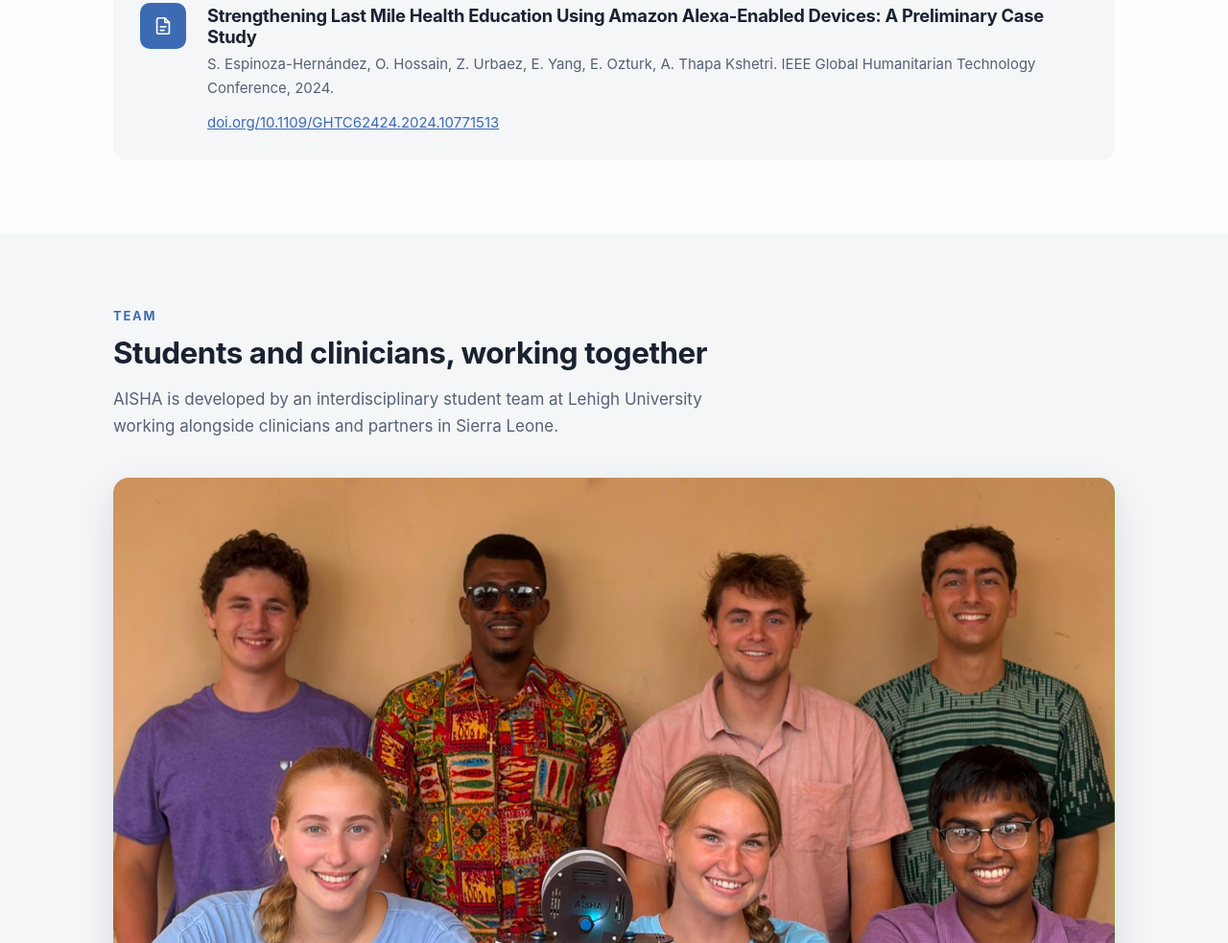
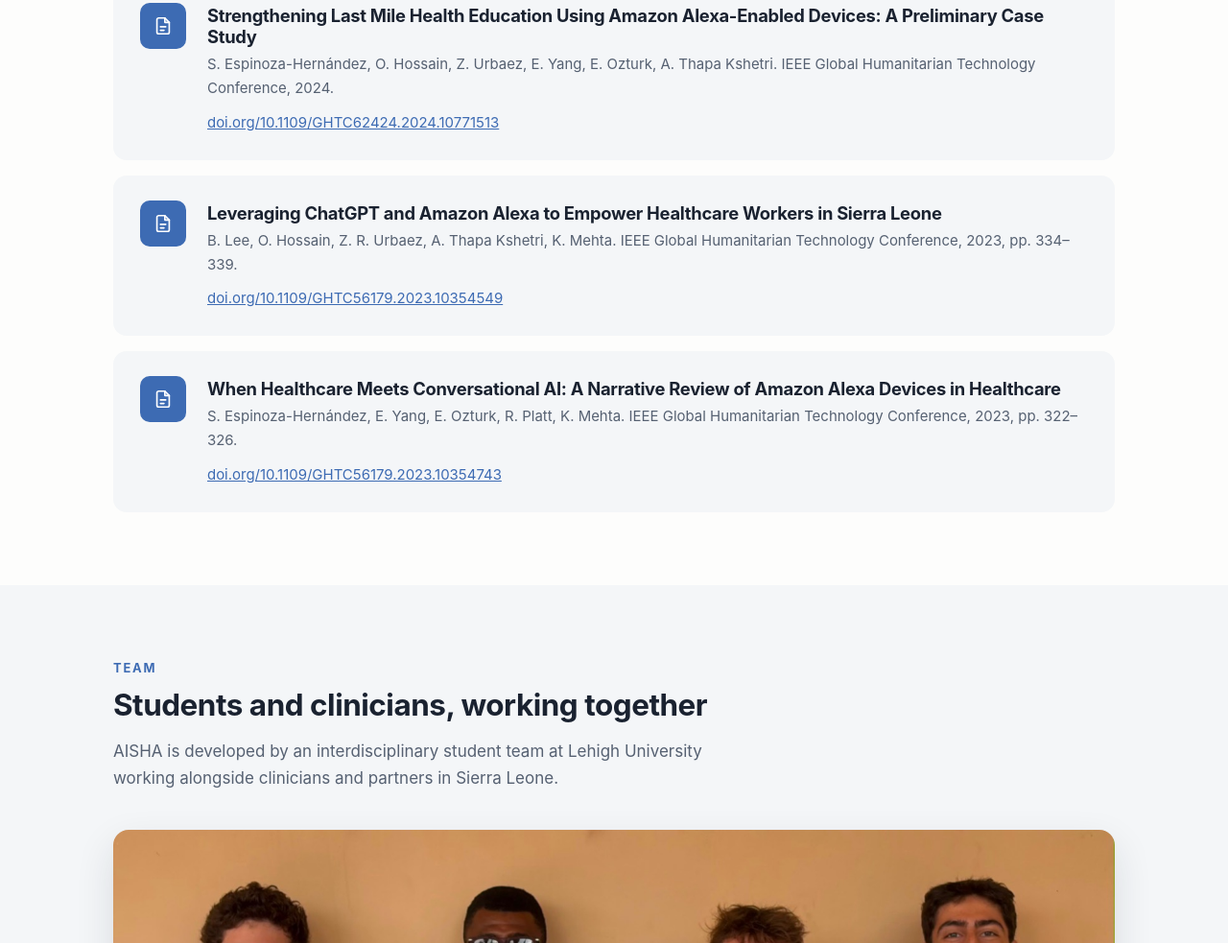
Before and after one commit to mazore/aisha-website, a plain HTML site: page index.html in a window 1280 px wide. Shown: the part 4377-5360 px from the top of the page at 96% size. Drawn offline with Linux system fonts and the light colour scheme.

Commit message:
Add the 2 other publications

```diff
--- a/index.html
+++ b/index.html
@@ -254,6 +254,26 @@
         <a href="https://doi.org/10.1109/GHTC62424.2024.10771513" target="_blank" rel="noopener">doi.org/10.1109/GHTC62424.2024.10771513</a>
       </div>
     </div>
+    <div class="pub-card">
+      <div class="pub-icon">
+        <svg viewBox="0 0 24 24" fill="none" stroke-width="1.8" stroke-linecap="round" stroke-linejoin="round" aria-hidden="true"><path d="M14 3H7a2 2 0 0 0-2 2v14a2 2 0 0 0 2 2h10a2 2 0 0 0 2-2V8z"/><polyline points="14 3 14 8 19 8"/><line x1="9" y1="13" x2="15" y2="13"/><line x1="9" y1="17" x2="13" y2="17"/></svg>
+      </div>
+      <div>
+        <h3>Leveraging ChatGPT and Amazon Alexa to Empower Healthcare Workers in Sierra Leone</h3>
+        <p class="pub-meta">B. Lee, O. Hossain, Z. R. Urbaez, A. Thapa Kshetri, K. Mehta. IEEE Global Humanitarian Technology Conference, 2023, pp. 334&ndash;339.</p>
+        <a href="https://doi.org/10.1109/GHTC56179.2023.10354549" target="_blank" rel="noopener">doi.org/10.1109/GHTC56179.2023.10354549</a>
+      </div>
+    </div>
+    <div class="pub-card">
+      <div class="pub-icon">
+        <svg viewBox="0 0 24 24" fill="none" stroke-width="1.8" stroke-linecap="round" stroke-linejoin="round" aria-hidden="true"><path d="M14 3H7a2 2 0 0 0-2 2v14a2 2 0 0 0 2 2h10a2 2 0 0 0 2-2V8z"/><polyline points="14 3 14 8 19 8"/><line x1="9" y1="13" x2="15" y2="13"/><line x1="9" y1="17" x2="13" y2="17"/></svg>
+      </div>
+      <div>
+        <h3>When Healthcare Meets Conversational AI: A Narrative Review of Amazon Alexa Devices in Healthcare</h3>
+        <p class="pub-meta">S. Espinoza-Hern&aacute;ndez, E. Yang, E. Ozturk, R. Platt, K. Mehta. IEEE Global Humanitarian Technology Conference, 2023, pp. 322&ndash;326.</p>
+        <a href="https://doi.org/10.1109/GHTC56179.2023.10354743" target="_blank" rel="noopener">doi.org/10.1109/GHTC56179.2023.10354743</a>
+      </div>
+    </div>
   </div>
 </section>
 
```
